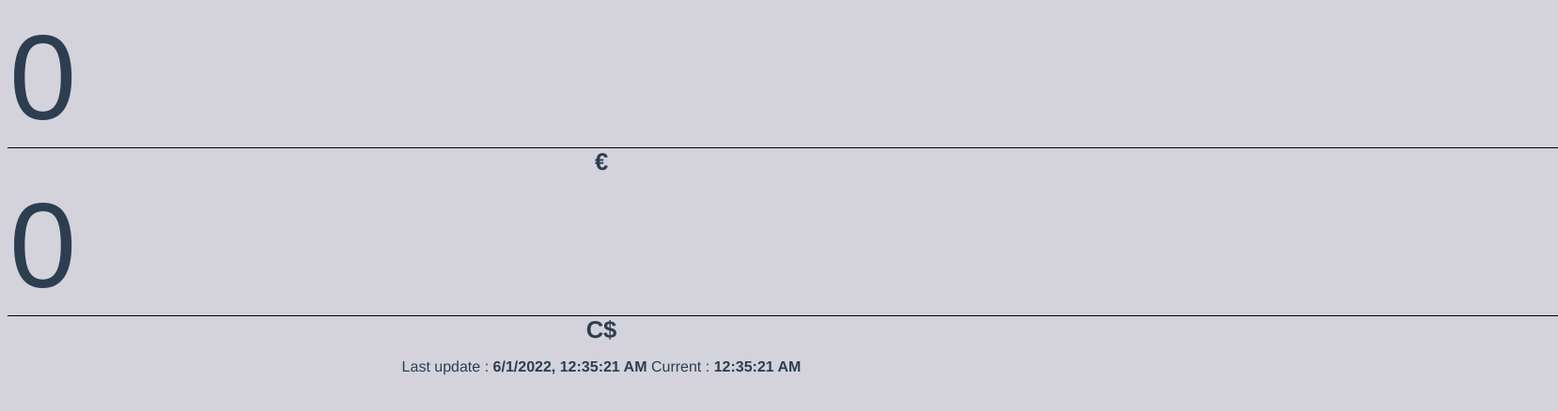
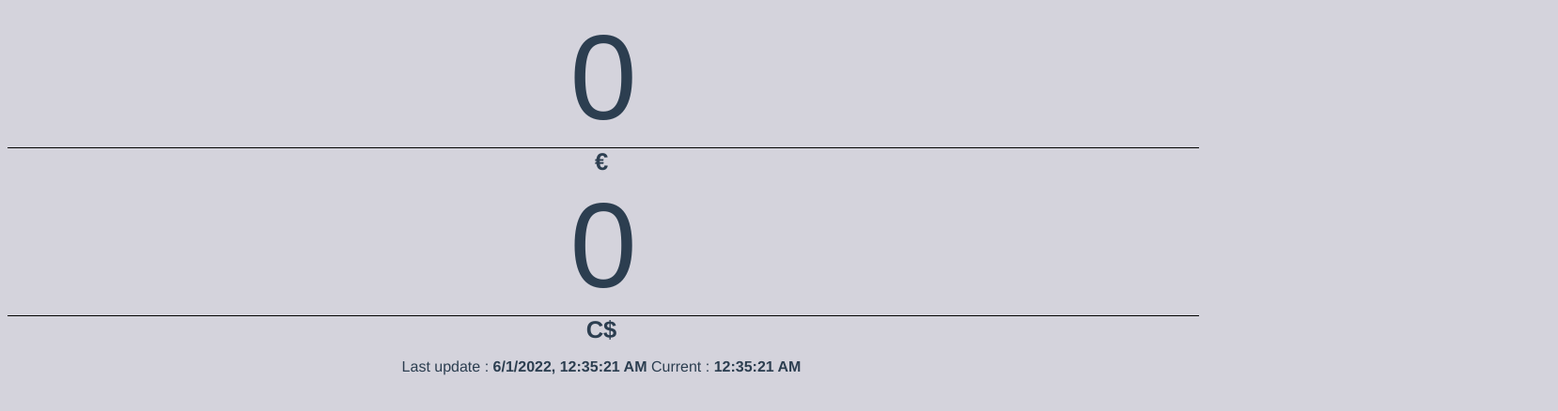
Before and after one commit to quentin-aslan/moneyConverter, a Vue app: page / in a window 1280 px wide. Shown: the top 438 px of the page at 94% size, 1658 px wide, since content can reach past the window. Built offline with nearby package versions, Linux system fonts and the light colour scheme; no server answers.

Commit message:
center text

```diff
--- a/src/components/converter.vue
+++ b/src/components/converter.vue
@@ -140,6 +140,8 @@ export default {
     border:none;
     border-bottom: 1px solid #000;
     outline:none;
+    max-width: 100%;
+    text-align: center;
   }
 
   .devise {
```
